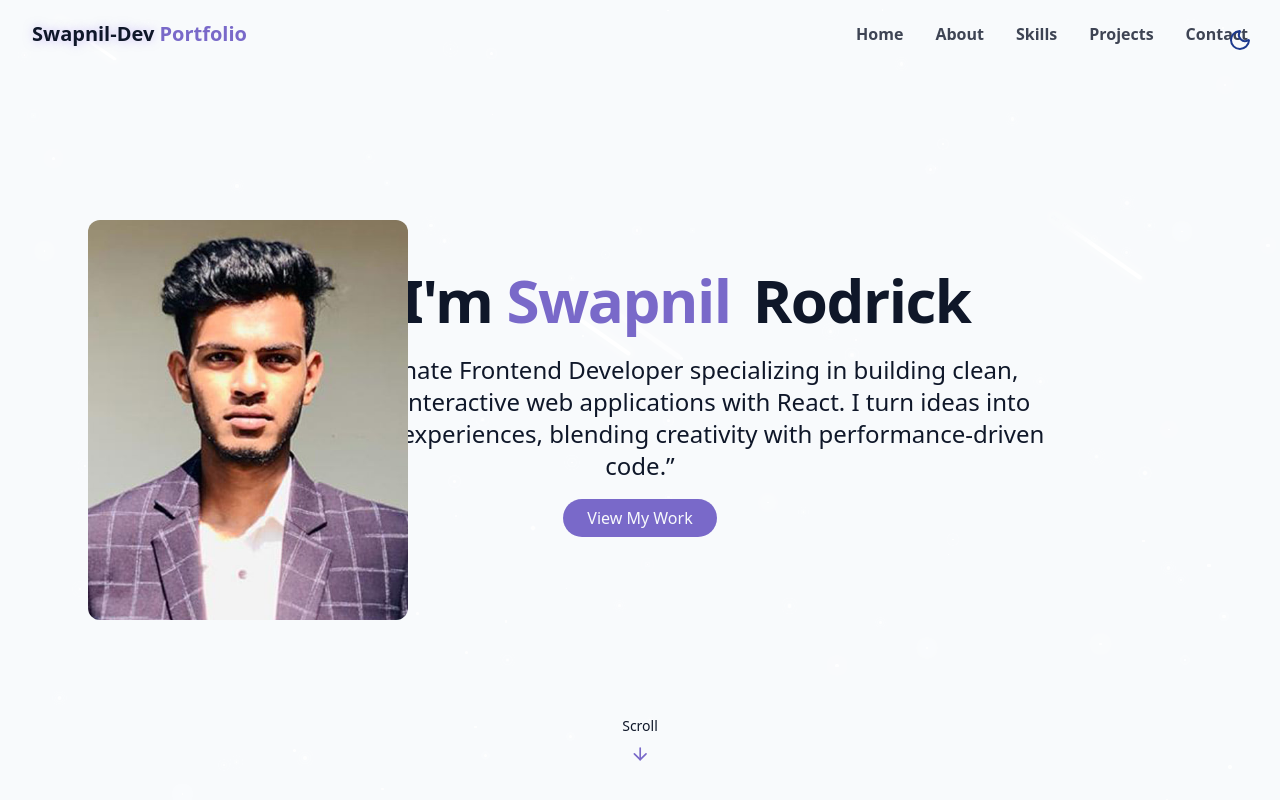
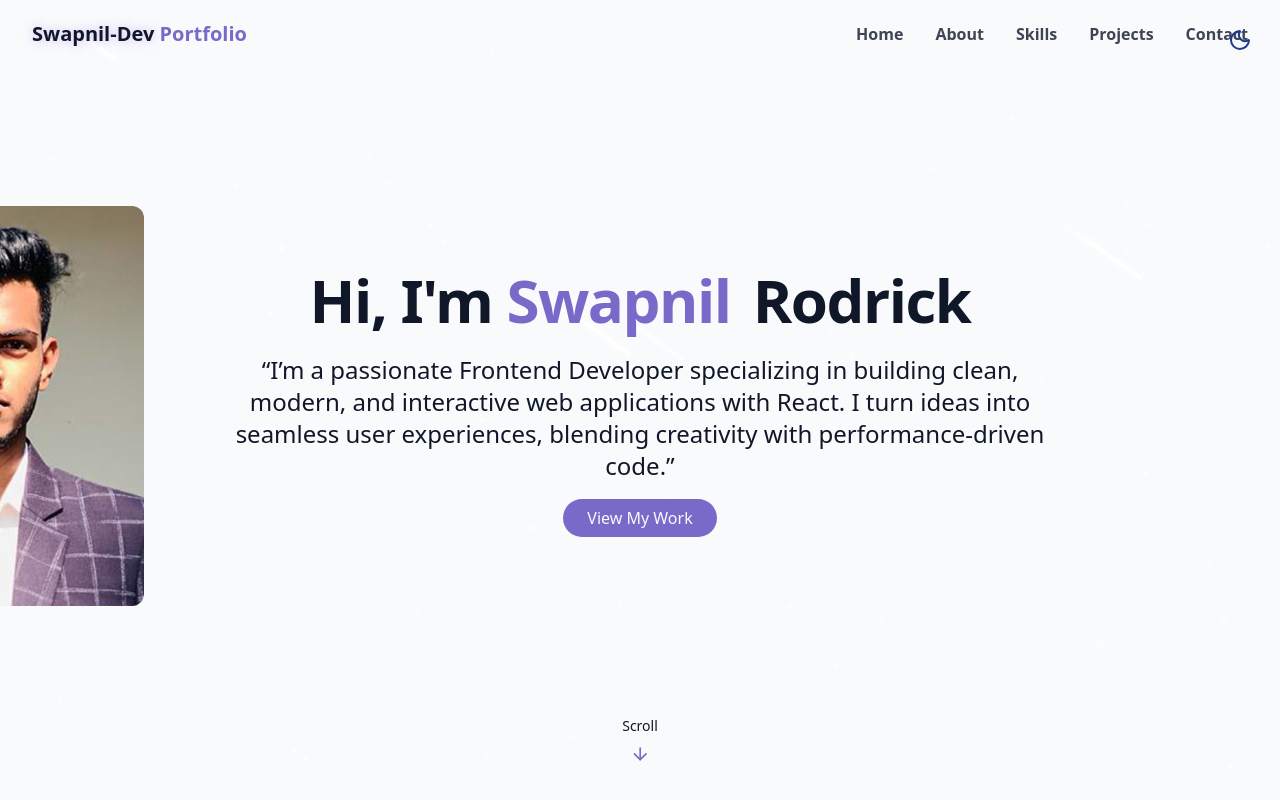
Before and after one commit to swapnil-dev-pro/My-Porfolio, a React (Vite) app: page / in a window 1280 px wide. Shown: the top 800 px of the page. Built offline with nearby package versions, Linux system fonts and the light colour scheme.

Commit message:
add a file

```diff
--- a/src/components/HeroSection.jsx
+++ b/src/components/HeroSection.jsx
@@ -29,12 +29,14 @@ export const HeroSection = () => {
             performance-driven code.”
           </p>
 
-          <Tilt className="absolute top-55 left-22">
+        <div className="relative">
+            <Tilt className="absolute top-[-300px] left-[-400px]">
             <img
                src={myPhoto} alt="Me"
               className="w-55 h-60 md:w-80 md:h-100 rounded-xl object-cover shadow-4xl"
             />
           </Tilt>
+        </div>
           <a href="#projects" className="cosmic-button">
             View My Work
           </a>
```
